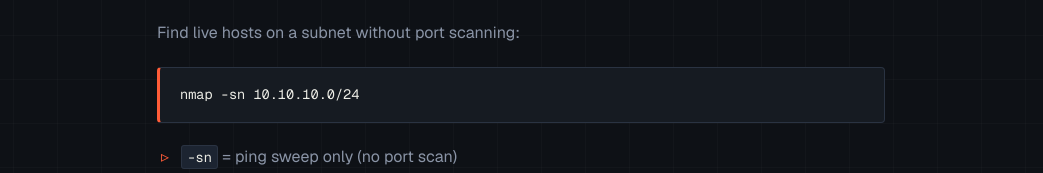
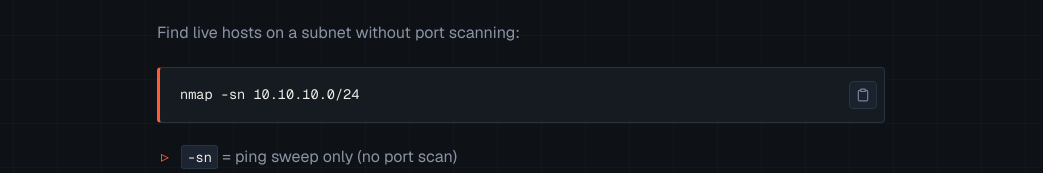
Before and after one commit to riskyakbar15/whoami-koktegesih, a Next.js app: page /blog/network-enumeration-nmap-notes in a window 1280 px wide. Shown: the part 537-710 px from the top of the page, without its empty margins (119-1162 px from the left). Built offline with nearby package versions, Linux system fonts and the light colour scheme.

Commit message:
feat: add copy-to-clipboard button for blog code blocks

```diff
--- a/app/blog/[slug]/page.tsx
+++ b/app/blog/[slug]/page.tsx
@@ -3,6 +3,7 @@ import { notFound } from "next/navigation";
 import ReactMarkdown from "react-markdown";
 import remarkGfm from "remark-gfm";
 import BlogHeader from "../../components/BlogHeader";
+import CodeBlock from "../../components/CodeBlock";
 import Footer from "../../components/Footer";
 import { formatDate } from "@/lib/format";
 import { getAllSlugs, getPostBySlug } from "@/lib/blog";
@@ -39,7 +40,7 @@ export default async function BlogPostPage({ params }: Params) {
 
   return (
     <div className="flex flex-1 flex-col">
-      <BlogHeader />
+      <BlogHeader backHref="/blog" backLabel="BACK TO FIELD NOTES" />
       <main className="flex-1">
         <article className="mx-auto max-w-3xl px-5 py-16">
           <p className="font-mono text-xs tracking-widest text-accent uppercase">
@@ -60,7 +61,10 @@ export default async function BlogPostPage({ params }: Params) {
           </div>
 
           <div className="prose-dossier mt-10">
-            <ReactMarkdown remarkPlugins={[remarkGfm]}>
+            <ReactMarkdown
+              remarkPlugins={[remarkGfm]}
+              components={{ pre: CodeBlock }}
+            >
               {post.content}
             </ReactMarkdown>
           </div>
--- /dev/null
+++ b/app/components/CodeBlock.tsx
@@ -0,0 +1,71 @@
+"use client";
+
+import { useRef, useState, type ComponentPropsWithoutRef } from "react";
+
+type CodeBlockProps = ComponentPropsWithoutRef<"pre"> & { node?: unknown };
+
+export default function CodeBlock({
+  children,
+  node,
+  ...props
+}: CodeBlockProps) {
+  const preRef = useRef<HTMLPreElement>(null);
+  const [copied, setCopied] = useState(false);
+
+  const copy = async () => {
+    const text = preRef.current?.innerText.replace(/\n+$/, "") ?? "";
+    if (!text.trim()) return;
+    try {
+      await navigator.clipboard.writeText(text);
+      setCopied(true);
+      window.setTimeout(() => setCopied(false), 1500);
+    } catch {
+      // Clipboard API unavailable (e.g. non-secure context) — fail silently.
+    }
+  };
+
+  return (
+    <div className="group relative">
+      <pre ref={preRef} {...props}>
+        {children}
+      </pre>
+      <button
+        type="button"
+        onClick={copy}
+        aria-label={copied ? "Copied to clipboard" : "Copy code"}
+        className="absolute right-2 top-3.5 flex items-center justify-center rounded-sm border border-line bg-panel-2/90 p-1.5 text-faint backdrop-blur transition-colors hover:text-accent"
+      >
+        {copied ? (
+          <svg
+            width="14"
+            height="14"
+            viewBox="0 0 24 24"
+            fill="none"
+            stroke="currentColor"
+            strokeWidth="2.5"
+            strokeLinecap="round"
+            strokeLinejoin="round"
+            aria-hidden="true"
+          >
+            <path d="M20 6 9 17l-5-5" />
+          </svg>
+        ) : (
+          <svg
+            width="14"
+            height="14"
+            viewBox="0 0 24 24"
+            fill="none"
+            stroke="currentColor"
+            strokeWidth="2"
+            strokeLinecap="round"
+            strokeLinejoin="round"
+            aria-hidden="true"
+          >
+            <rect width="8" height="4" x="8" y="2" rx="1" ry="1" />
+            <path d="M16 4h2a2 2 0 0 1 2 2v14a2 2 0 0 1-2 2H6a2 2 0 0 1-2-2V6a2 2 0 0 1 2-2h2" />
+          </svg>
+        )}
+      </button>
+    </div>
+  );
+}
--- a/app/globals.css
+++ b/app/globals.css
@@ -212,7 +212,7 @@ body {
   border: 1px solid var(--line);
   border-left: 3px solid var(--accent);
   border-radius: 4px;
-  padding: 1rem 1.25rem;
+  padding: 1rem 2.75rem 1rem 1.25rem;
   overflow-x: auto;
   font-size: 0.85rem;
   line-height: 1.6;
--- a/eslint.config.mjs
+++ b/eslint.config.mjs
@@ -5,6 +5,15 @@ import nextTs from "eslint-config-next/typescript";
 const eslintConfig = defineConfig([
   ...nextVitals,
   ...nextTs,
+  {
+    rules: {
+      // Allow omitting props via a rest sibling, e.g. `const { node, ...rest } = props`.
+      "@typescript-eslint/no-unused-vars": [
+        "error",
+        { ignoreRestSiblings: true },
+      ],
+    },
+  },
   // Override default ignores of eslint-config-next.
   globalIgnores([
     // Default ignores of eslint-config-next:
```
